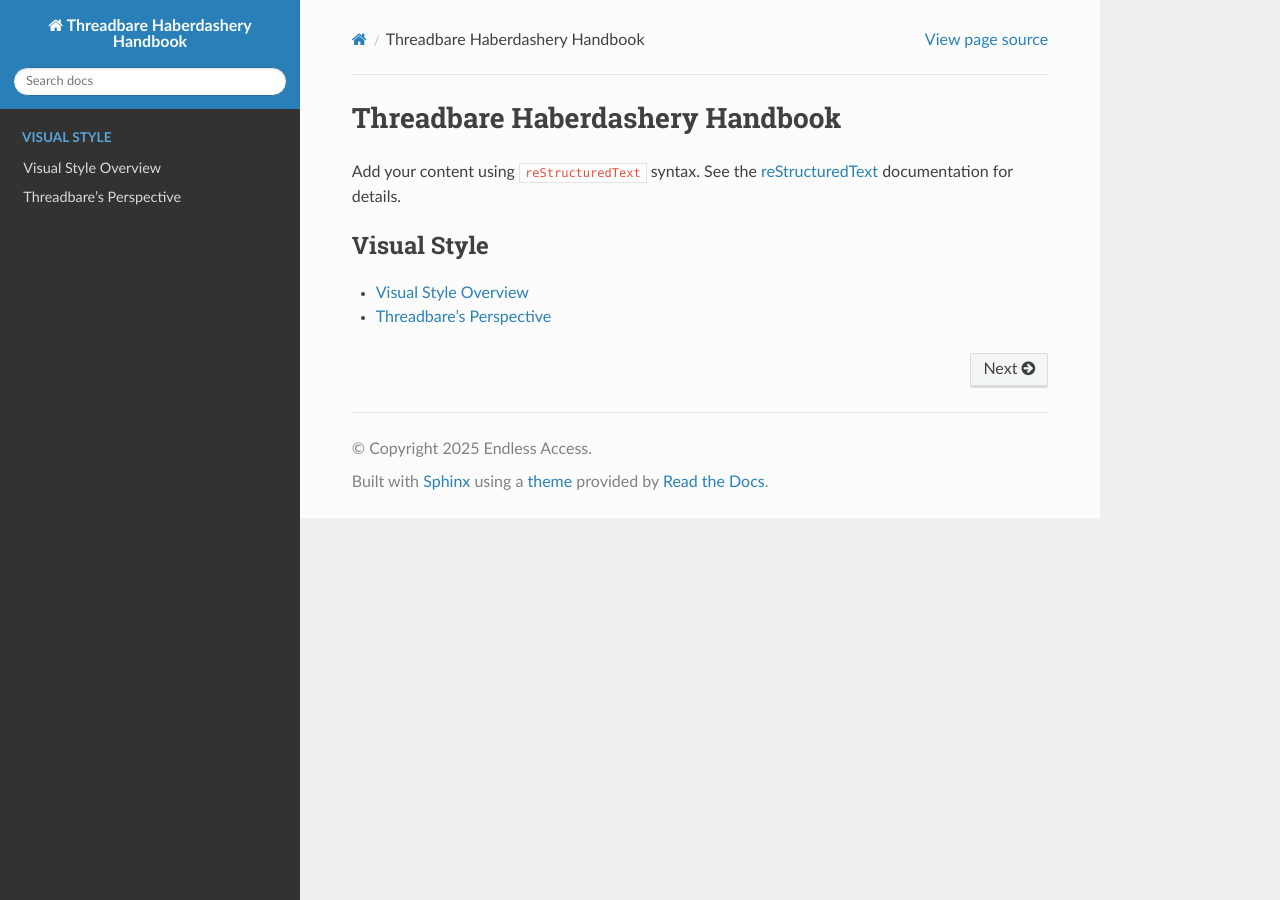
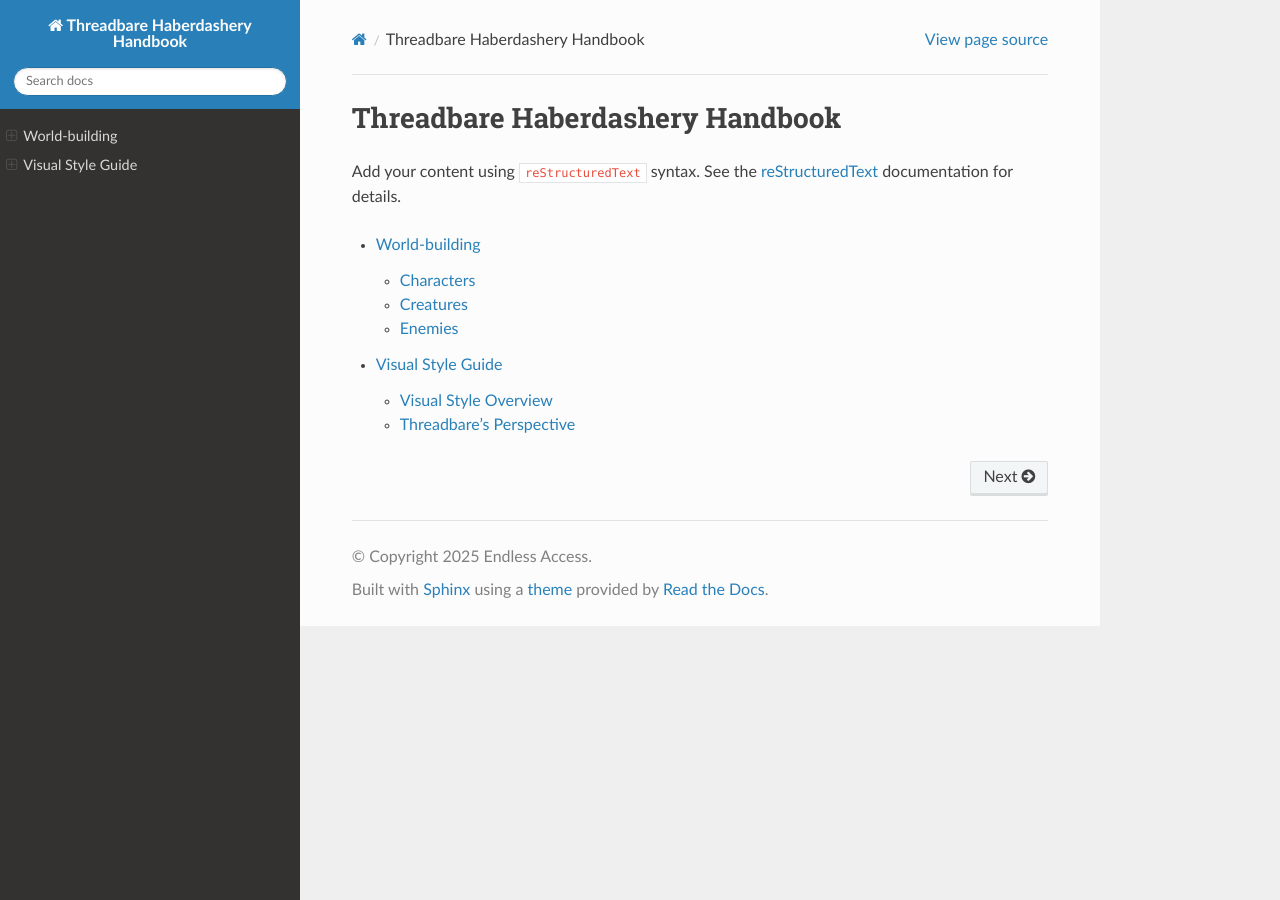
Before and after one commit to endlessm/threadbare-docs, a Sphinx documentation site: the page built from source/index.rst, in a window 1280 px wide. Built offline with Sphinx 7.4.7 and the Read the Docs theme 3.1.0, drawn with Linux system fonts in a browser that asks for light colours.

Commit message:
Import part of the world-building section

```diff
--- a/source/conf.py
+++ b/source/conf.py
@@ -24,3 +24,7 @@ exclude_patterns = []
 
 html_theme = "sphinx_rtd_theme"
 html_static_path = ["_static"]
+
+html_theme_options = {
+    "collapse_navigation": False,
+}
--- a/source/index.rst
+++ b/source/index.rst
@@ -6,9 +6,7 @@ Add your content using ``reStructuredText`` syntax. See the
 documentation for details.
 
 .. toctree::
-   :maxdepth: 1
-   :caption: Visual Style
-   :name: sec-visual-style
+   :maxdepth: 2
 
-   visual_style/overview
-   visual_style/perspective
+   world/index
+   visual_style/index
--- /dev/null
+++ b/source/world/index.rst
@@ -0,0 +1,9 @@
+World-building
+==============
+
+.. toctree::
+   :maxdepth: 2
+
+   characters
+   creatures
+   enemies
```
Also changed, not shown: source/visual_style/index.rst (added, +8 -0 lines), source/world/characters.rst (added, +29 -0 lines), source/world/creatures.rst (added, +27 -0 lines), source/world/enemies.rst (added, +11 -0 lines), source/world/img/elder.jpg (added), source/world/img/ink-drinker.jpg (added), source/world/img/ink-keeper.jpg (added), source/world/img/memory-moth.jpg (added), source/world/img/wish-wisp-1.jpg (added), source/world/img/wish-wisp-2.jpg (added).
